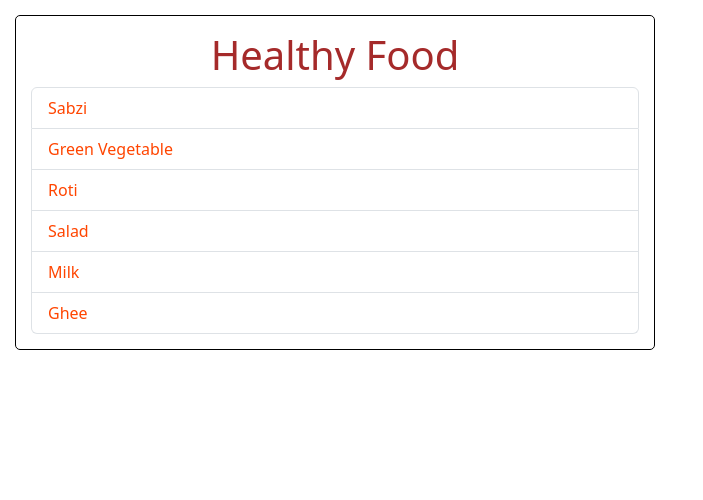
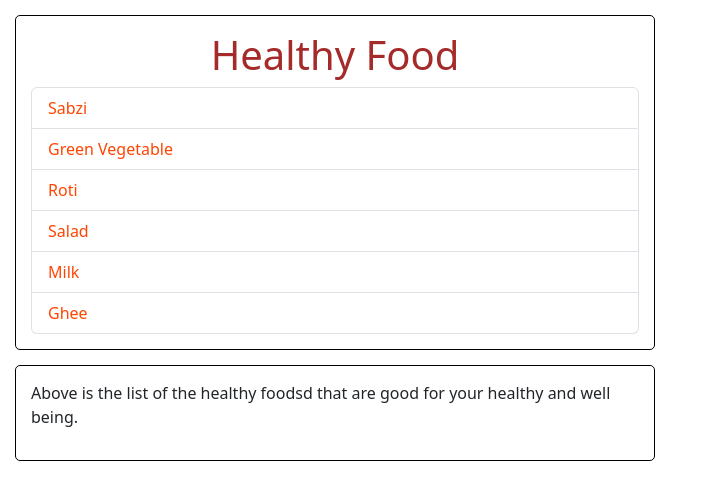
Before and after one commit to shubhampathare25/Healthy-Food, a React (Vite) app: page / in a window 1280 px wide. Shown: the top 500 px of the page, without its empty margins (0-703 px from the left). Built offline with nearby package versions, Linux system fonts and the light colour scheme.

Commit message:
Added container component

```diff
--- a/src/App.jsx
+++ b/src/App.jsx
@@ -8,11 +8,20 @@ function App() {
   let foodItems = ["Sabzi", "Green Vegetable", "Roti", "Salad", "Milk", "Ghee"];
 
   return (
-    <Container>
-      <h1 className="food-heading">Healthy Food</h1>
-      <ErrorMessage items={foodItems} />
-      <FoodItems items={foodItems} />
-    </Container>
+    <>
+      <Container>
+        <h1 className="food-heading">Healthy Food</h1>
+        <ErrorMessage items={foodItems}></ErrorMessage>
+        <FoodItems items={foodItems}></FoodItems>
+      </Container>
+
+      <Container>
+        <p>
+          Above is the list of the healthy foodsd that are good for your healthy
+          and well being.
+        </p>
+      </Container>
+    </>
   );
 }
 
```
